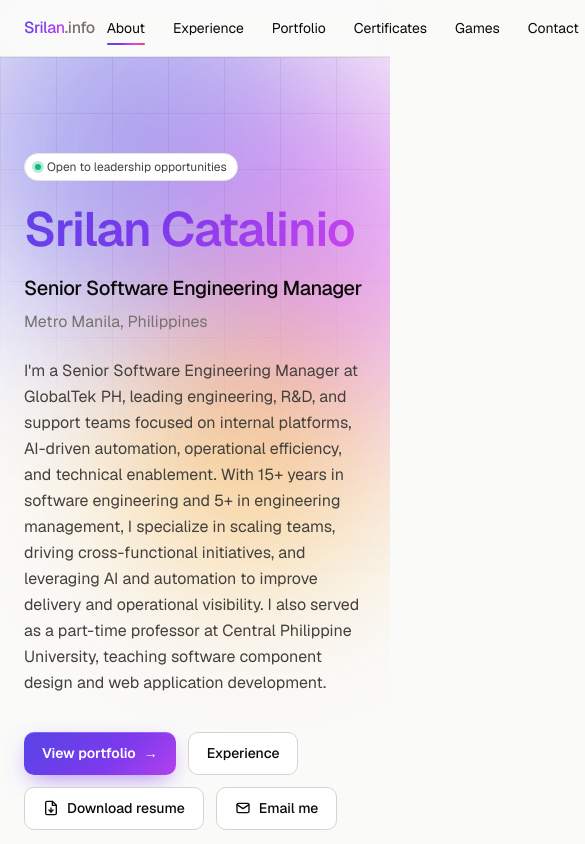
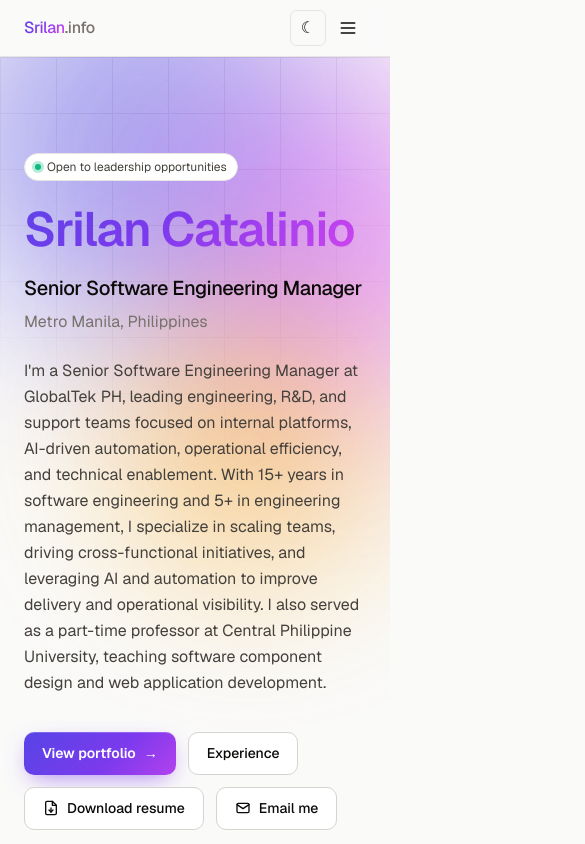
Before and after one commit to srilan/srilan-info, a Next.js app: page /about in a window 390 px wide. Shown: the top 844 px of the page, 585 px wide, since content can reach past the window. Built offline with nearby package versions, Linux system fonts and the light colour scheme.

Commit message:
resume page

```diff
--- a/src/components/Header.tsx
+++ b/src/components/Header.tsx
@@ -1,5 +1,6 @@
 "use client";
 
+import { useEffect, useState } from "react";
 import Link from "next/link";
 import { usePathname } from "next/navigation";
 import { profile } from "@/content/profile";
@@ -11,11 +12,29 @@ const NAV = [
   { href: "/portfolio", label: "Portfolio" },
   { href: "/certificates", label: "Certificates" },
   { href: "/games", label: "Games" },
+  { href: "/resume", label: "Resume" },
   { href: "/contact", label: "Contact" },
 ];
 
 export function Header() {
   const pathname = usePathname();
+  const [open, setOpen] = useState(false);
+
+  useEffect(() => {
+    setOpen(false);
+  }, [pathname]);
+
+  useEffect(() => {
+    if (!open) return;
+    const prev = document.body.style.overflow;
+    document.body.style.overflow = "hidden";
+    return () => {
+      document.body.style.overflow = prev;
+    };
+  }, [open]);
+
+  const isActive = (href: string) =>
+    pathname === href || pathname?.startsWith(href + "/");
 
   return (
     <header className="sticky top-0 z-40 backdrop-blur-md bg-[color-mix(in_srgb,var(--color-bg)_85%,transparent)] border-b">
@@ -23,14 +42,16 @@ export function Header() {
         <Link
           href="/about"
           className="font-medium tracking-tight hover:opacity-70 transition-opacity"
+          onClick={() => setOpen(false)}
         >
           <span className="text-gradient-brand">{profile.shortName}</span>
           <span className="text-[var(--color-muted)]">.info</span>
         </Link>
-        <nav className="flex items-center gap-1 text-sm">
+
+        {/* Desktop nav */}
+        <nav className="hidden md:flex items-center gap-1 text-sm">
           {NAV.map((item) => {
-            const active =
-              pathname === item.href || pathname?.startsWith(item.href + "/");
+            const active = isActive(item.href);
             return (
               <Link
                 key={item.href}
@@ -56,7 +77,73 @@ export function Header() {
             <ThemeToggle />
           </span>
         </nav>
+
+        {/* Mobile controls */}
+        <div className="flex md:hidden items-center gap-1">
+          <ThemeToggle />
+          <button
+            type="button"
+            aria-label={open ? "Close menu" : "Open menu"}
+            aria-expanded={open}
+            aria-controls="mobile-nav"
+            onClick={() => setOpen((v) => !v)}
+            className="inline-flex h-9 w-9 items-center justify-center rounded-md text-[var(--color-fg)] hover:bg-[var(--color-subtle)] transition-colors"
+          >
+            <svg
+              width="20"
+              height="20"
+              viewBox="0 0 24 24"
+              fill="none"
+              stroke="currentColor"
+              strokeWidth="2"
+              strokeLinecap="round"
+              strokeLinejoin="round"
+              aria-hidden
+            >
+              {open ? (
+                <>
+                  <path d="M18 6 6 18" />
+                  <path d="m6 6 12 12" />
+                </>
+              ) : (
+                <>
+                  <path d="M4 6h16" />
+                  <path d="M4 12h16" />
+                  <path d="M4 18h16" />
+                </>
+              )}
+            </svg>
+          </button>
+        </div>
       </div>
+
+      {/* Mobile drawer */}
+      {open && (
+        <div
+          id="mobile-nav"
+          className="md:hidden border-t bg-[var(--color-bg)]"
+        >
+          <nav className="mx-auto max-w-3xl px-6 py-3 flex flex-col gap-1 text-sm">
+            {NAV.map((item) => {
+              const active = isActive(item.href);
+              return (
+                <Link
+                  key={item.href}
+                  href={item.href}
+                  onClick={() => setOpen(false)}
+                  className={`px-3 py-2.5 rounded-md transition-colors ${
+                    active
+                      ? "text-[var(--color-fg)] bg-[var(--color-subtle)] font-medium"
+                      : "text-[var(--color-muted)] hover:text-[var(--color-fg)] hover:bg-[var(--color-subtle)]"
+                  }`}
+                >
+                  {item.label}
+                </Link>
+              );
+            })}
+          </nav>
+        </div>
+      )}
     </header>
   );
 }
```
